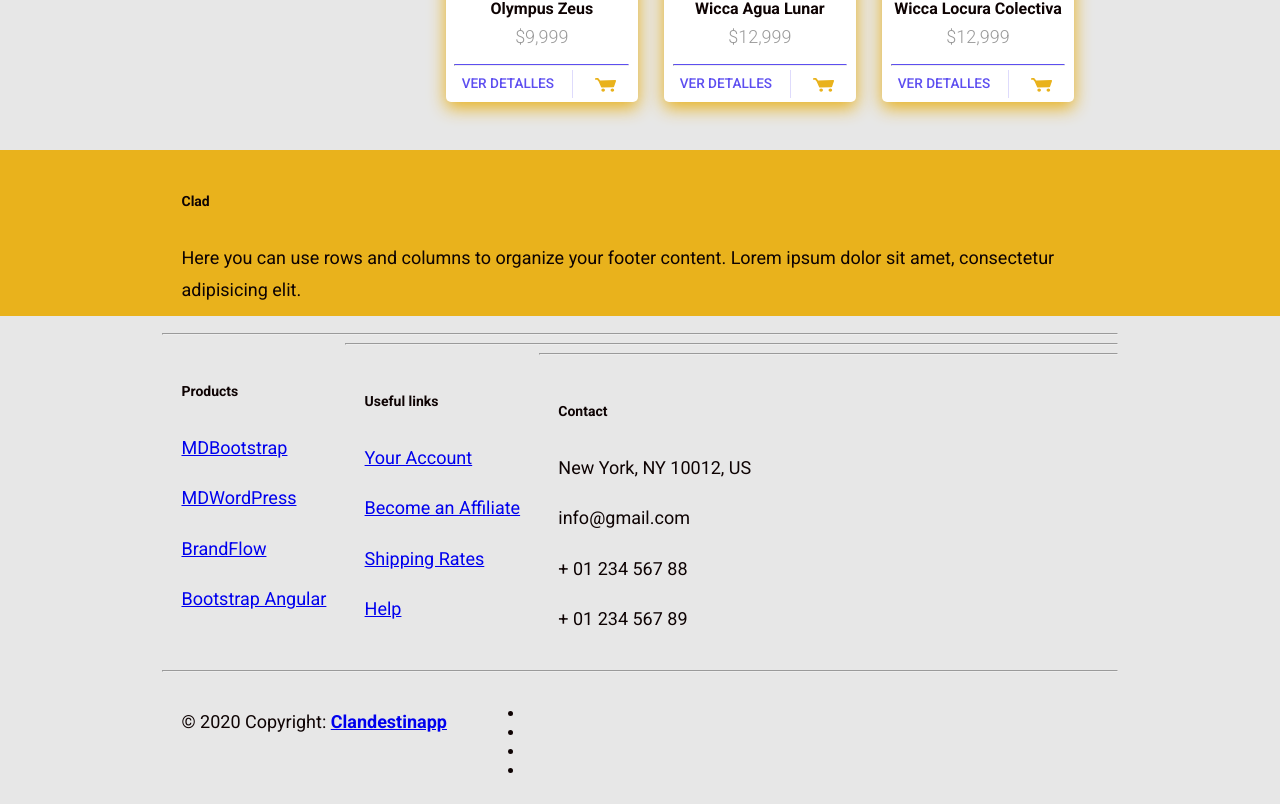
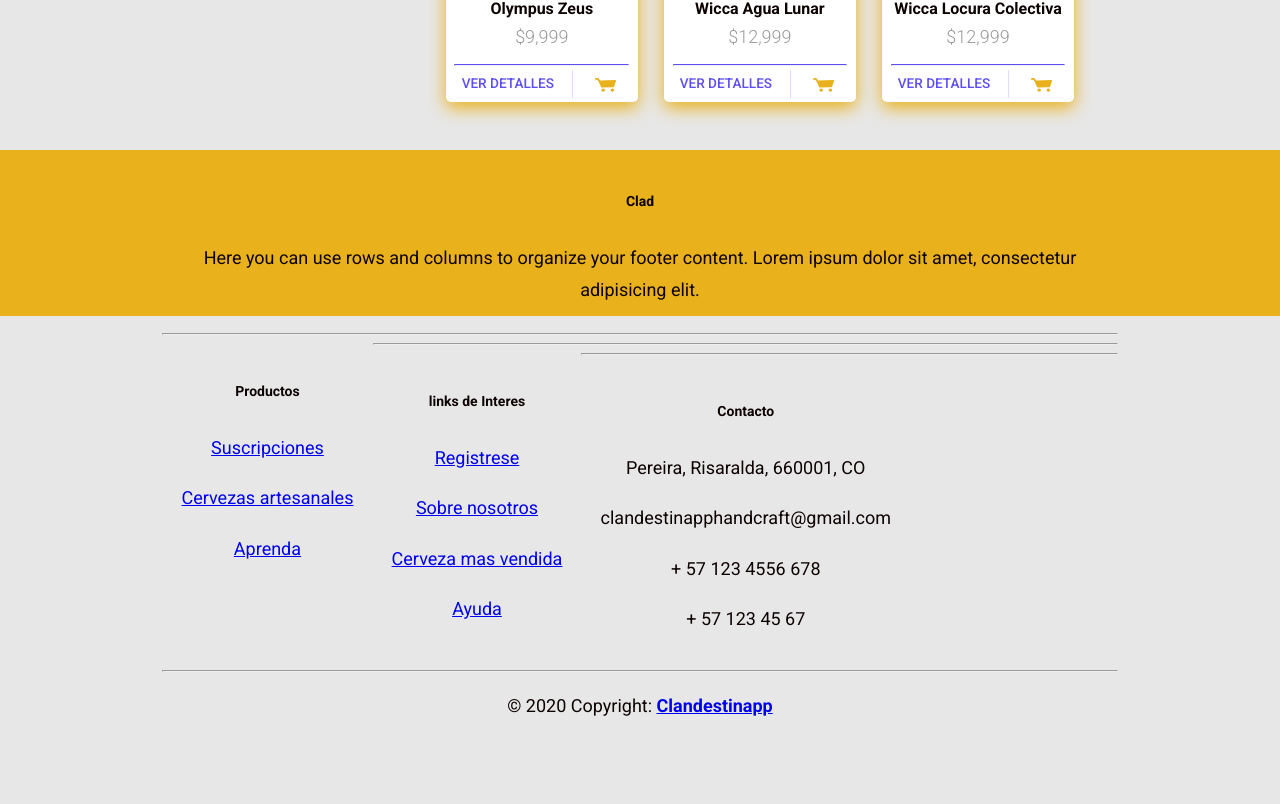
Before and after one commit to darkkyon037/Clandestinapp, an Angular app: page / in a window 1280 px wide. Shown: the part 1662-2466 px from the top of the page. After the commit the page ends 2402 px from the top, so only its background shows below. Built offline with nearby package versions, Linux system fonts and the light colour scheme.

Commit message:
footer con datos

```diff
--- a/src/app/app.component.html
+++ b/src/app/app.component.html
@@ -1,13 +1,13 @@
 <div class="main-container">
   <div>
 
-    <!imagen logo circular !>
+    <!-- imagen logo circular -->
     <div align="lef"><img src="https://imagizer.imageshack.com/v2/500x500q90/r/922/1vhQui.png" width="100"
       height="100"></div>
-    <!Imagen nombre!>
+    <!-- Imagen nombre -->
     <div align="center"><img src="https://imagizer.imageshack.com/img924/6172/D9KaHj.gif" width="1600"
         height="130"></div>
-    <!Imagen tu pedido!>
+    <!-- Imagen tu pedido -->
     <div align="center"><img src="https://imagizer.imageshack.com/img922/804/HCJhOS.gif" width="900 "
         height="130"></div>
 
--- a/src/index.html
+++ b/src/index.html
@@ -43,7 +43,7 @@
   <div class="container text-center text-md-left">
 
     <!-- Footer links -->
-    <div class="row text-center text-md-left mt-3 pb-3">
+    <div class="row center">
 
       <!-- Grid column -->
       <div class="col-md-3 col-lg-3 col-xl-3 mx-auto mt-3">
@@ -57,19 +57,16 @@
       <hr class="w-100 clearfix d-md-none">
 
       <!-- Grid column -->
-      <div class="col-md-2 col-lg-2 col-xl-2 mx-auto mt-3">
-        <h6 class="text-uppercase mb-4 font-weight-bold">Products</h6>
+      <div class="col-md-2 col-lg-2 col-xl-2 mx-auto mt-3" >
+        <h6 class="text-uppercase mb-4 font-weight-bold">Productos</h6>
         <p>
-          <a href="#!">MDBootstrap</a>
+          <a href="#!">Suscripciones</a>
         </p>
         <p>
-          <a href="#!">MDWordPress</a>
+          <a href="#!">Cervezas artesanales</a>
         </p>
         <p>
-          <a href="#!">BrandFlow</a>
-        </p>
-        <p>
-          <a href="#!">Bootstrap Angular</a>
+          <a href="#!">Aprenda</a>
         </p>
       </div>
       <!-- Grid column -->
@@ -78,35 +75,35 @@
 
       <!-- Grid column -->
       <div class="col-md-3 col-lg-2 col-xl-2 mx-auto mt-3">
-        <h6 class="text-uppercase mb-4 font-weight-bold">Useful links</h6>
+        <h6 class="text-uppercase mb-4 font-weight-bold">links de Interes</h6>
         <p>
-          <a href="#!">Your Account</a>
+          <a href="#!">Registrese</a>
         </p>
         <p>
-          <a href="#!">Become an Affiliate</a>
+          <a href="#!">Sobre nosotros</a>
         </p>
         <p>
-          <a href="#!">Shipping Rates</a>
+          <a href="#!">Cerveza mas vendida</a>
         </p>
         <p>
-          <a href="#!">Help</a>
+          <a href="#!">Ayuda</a>
         </p>
       </div>
 
       <!-- Grid column -->
-      <hr class="w-100 clearfix d-md-none">
+      <hr class="w-100 clearfix d-md-none" align = "align-items-center">
 
       <!-- Grid column -->
       <div class="col-md-4 col-lg-3 col-xl-3 mx-auto mt-3">
-        <h6 class="text-uppercase mb-4 font-weight-bold">Contact</h6>
+        <h6 class="text-uppercase mb-4 font-weight-bold">Contacto</h6>
         <p>
-          <i class="fas fa-home mr-3"></i> New York, NY 10012, US</p>
+          <i class="fas fa-home mr-3"></i>Pereira, Risaralda, 660001, CO</p>
         <p>
-          <i class="fas fa-envelope mr-3"></i> info@gmail.com</p>
+          <i class="fas fa-envelope mr-3"></i> clandestinapphandcraft@gmail.com</p>
         <p>
-          <i class="fas fa-phone mr-3"></i> + 01 234 567 88</p>
+          <i class="fas fa-phone mr-3"></i> + 57 123 4556 678</p>
         <p>
-          <i class="fas fa-print mr-3"></i> + 01 234 567 89</p>
+          <i class="fas fa-print mr-3"></i> + 57 123 45 67 </p>
       </div>
       <!-- Grid column -->
 
@@ -116,13 +113,13 @@
     <hr>
 
     <!-- Grid row -->
-    <div class="row d-flex align-items-center">
+    <div class="center">
 
       <!-- Grid column -->
       <div class="col-md-7 col-lg-8">
 
         <!--Copyright-->
-        <p class="text-center text-md-left">© 2020 Copyright:
+        <p class="text-center ">© 2020 Copyright:
           <a href="#">
             <strong> Clandestinapp</strong>
           </a>
@@ -134,7 +131,7 @@
       <!-- Grid column -->
       <div class="col-md-5 col-lg-4 ml-lg-0">
 
-        <!-- Social buttons -->
+        <!-- Social buttons
         <div class="text-center text-md-right">
           <ul class="list-unstyled list-inline">
             <li class="list-inline-item">
@@ -152,11 +149,8 @@
                 <i class="fab fa-google-plus-g"></i>
               </a>
             </li>
-            <li class="list-inline-item">
-              <a class="btn-floating btn-sm rgba-white-slight mx-1">
-                <i class="fab fa-linkedin-in"></i>
-              </a>
-            </li>
+          -->
+           <!-- habian unos puntos -->
           </ul>
         </div>
 
```
